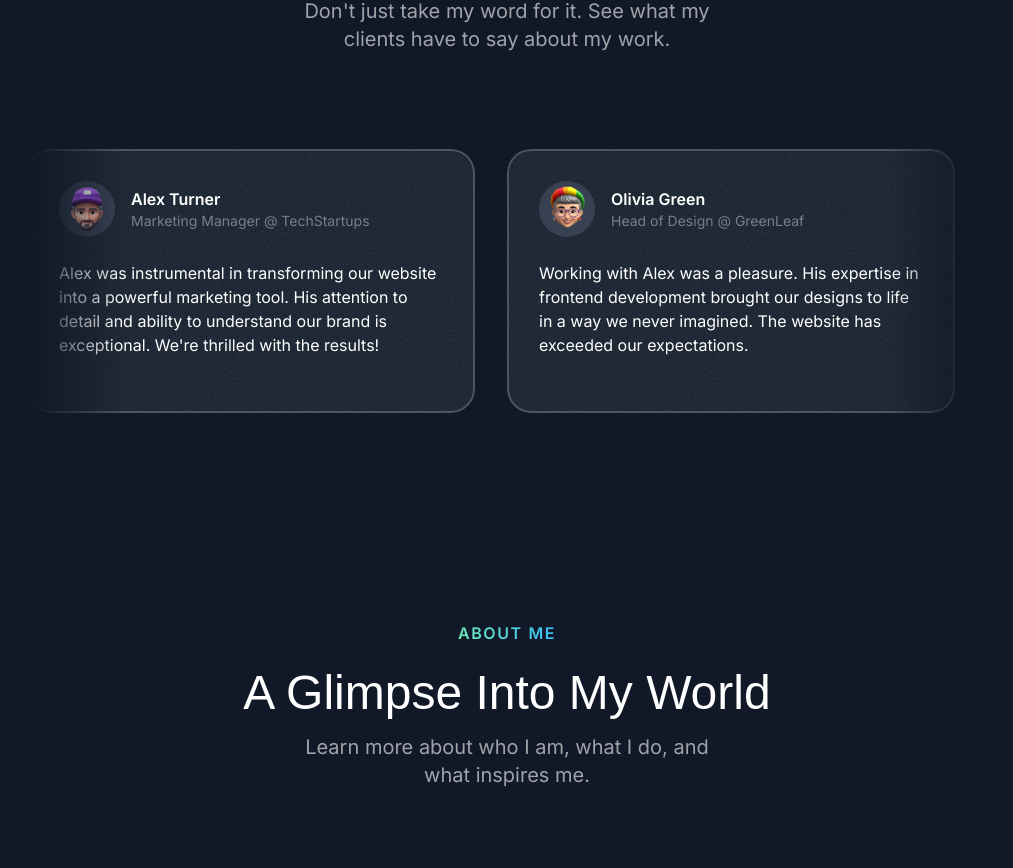
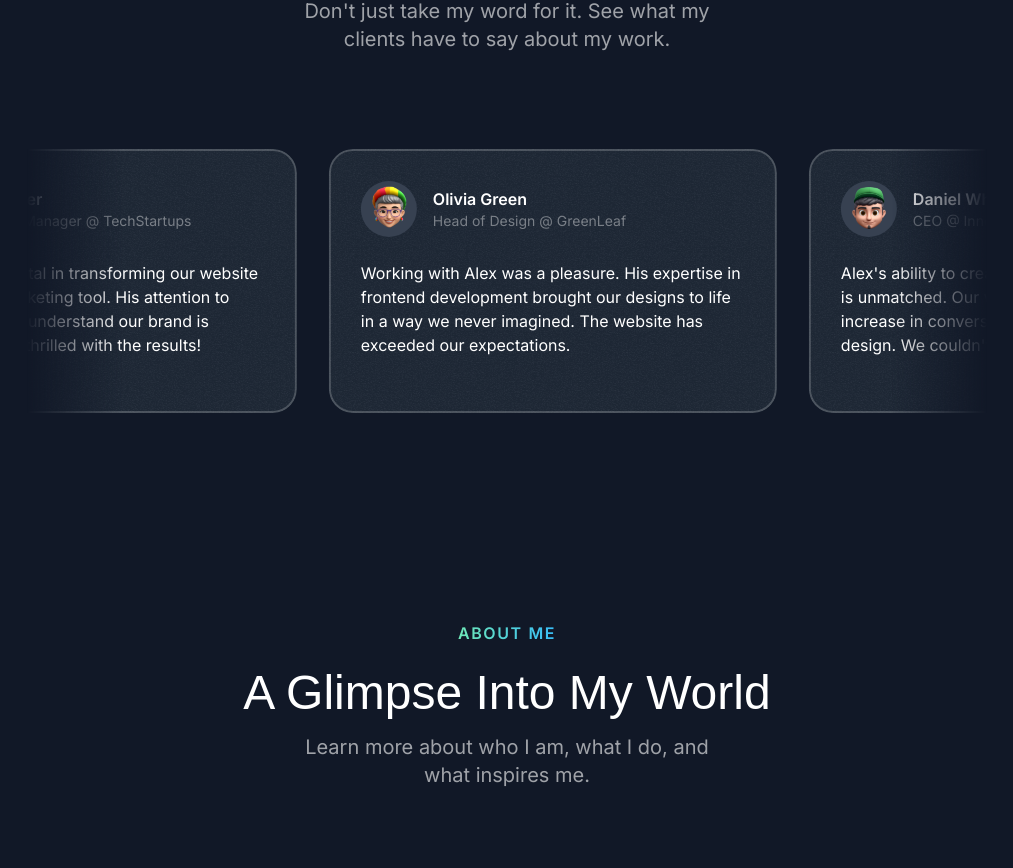
Before and after one commit to cosmoDiv/portfolio-clone, a Next.js app: page / in a window 1280 px wide. Shown: the part 3279-4147 px from the top of the page, without its empty margins (133-1146 px from the left). Built offline with nearby package versions, Linux system fonts and the light colour scheme; a web font is replaced by a local one.

Commit message:
added animation

```diff
--- a/src/sections/Testimonials.tsx
+++ b/src/sections/Testimonials.tsx
@@ -6,6 +6,7 @@
 import SectionHeader from "@/components/SectionHeader";
 import Image from "next/image";
 import Card from "@/components/Card";
+import { Fragment } from "react";
 
 const testimonials = [
   {
@@ -50,12 +51,14 @@
           description="Don't just take my word for it. See what my clients have to say about my work."
         />
 
-        <div className="mt-16 lg:mt-24 flex overflow-x-clip [mask-image:linear-gradient(to_right,transparent,black_10%,black_90%,transparent)]">
-          <div className="flex gap-8 flex-none">
+        <div className="mt-12 lg:mt-20 flex overflow-x-clip [mask-image:linear-gradient(to_right,transparent,black_10%,black_90%,transparent)] py-4 -my-4">
+          <div className="flex gap-8 pr-8 flex-none animate-move-left [animation-duration:90s] hover:[animation-play-state:paused]">
+            {[...new Array(2)].fill(0).map((_, index) => (
+              <Fragment key={index}>
                 {testimonials.map((testimonial) => (
                   <Card
                     key={testimonial.name}
-                className="max-w-xs md:max-w-md p-6 md:p-8"
+                    className="max-w-xs md:max-w-md p-6 md:p-8 hover:rotate-3 transition duration-300"
                   >
                     <div className="flex gap-4 items-center">
                       <div className="size-14 bg-gray-700 inline-flex rounded-full items-center justify-center flex-shrink-0">
@@ -77,6 +80,8 @@
                     </p>
                   </Card>
                 ))}
+              </Fragment>
+            ))}
           </div>
         </div>
       </div>
```
Lines whose indentation alone changed are shown as unchanged.
